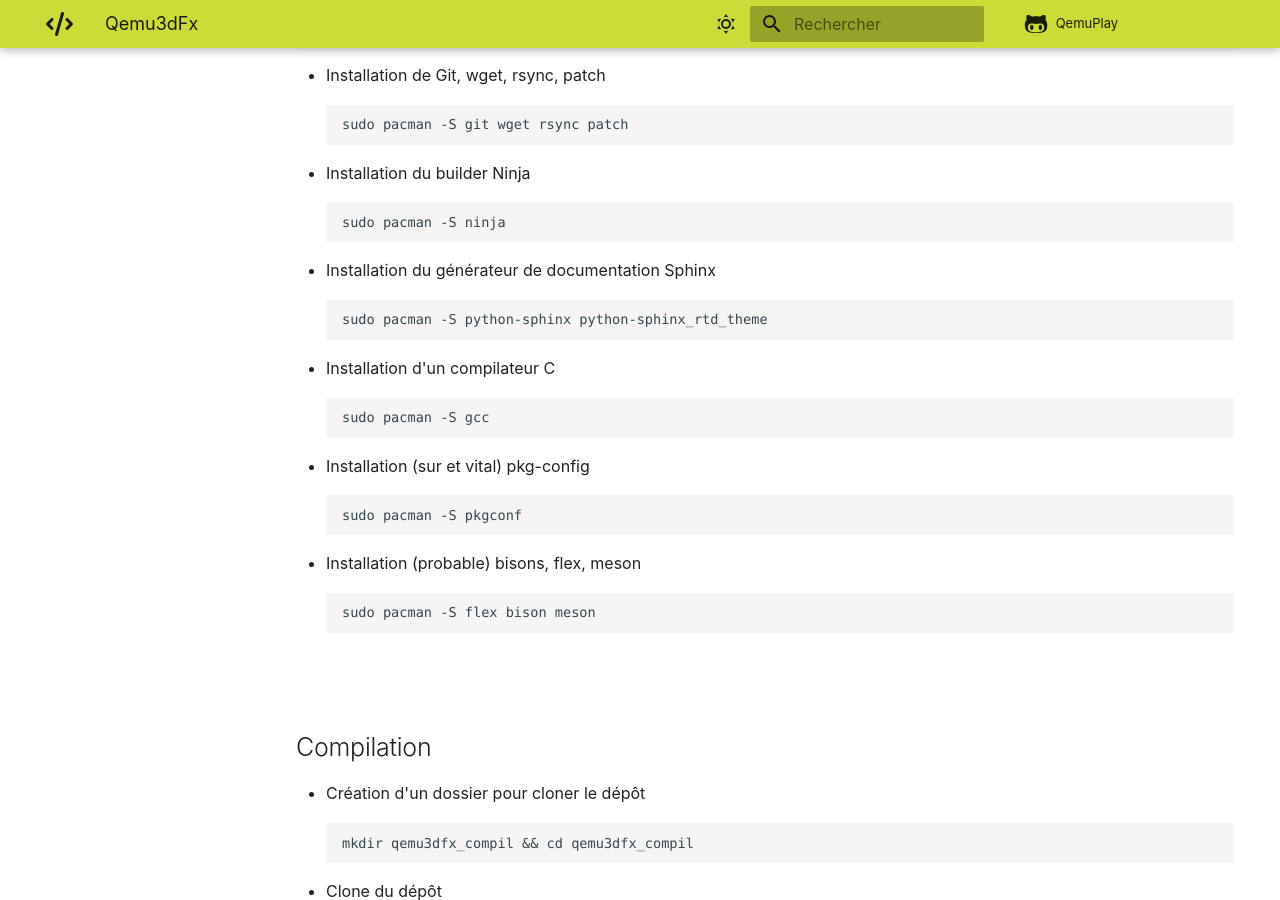
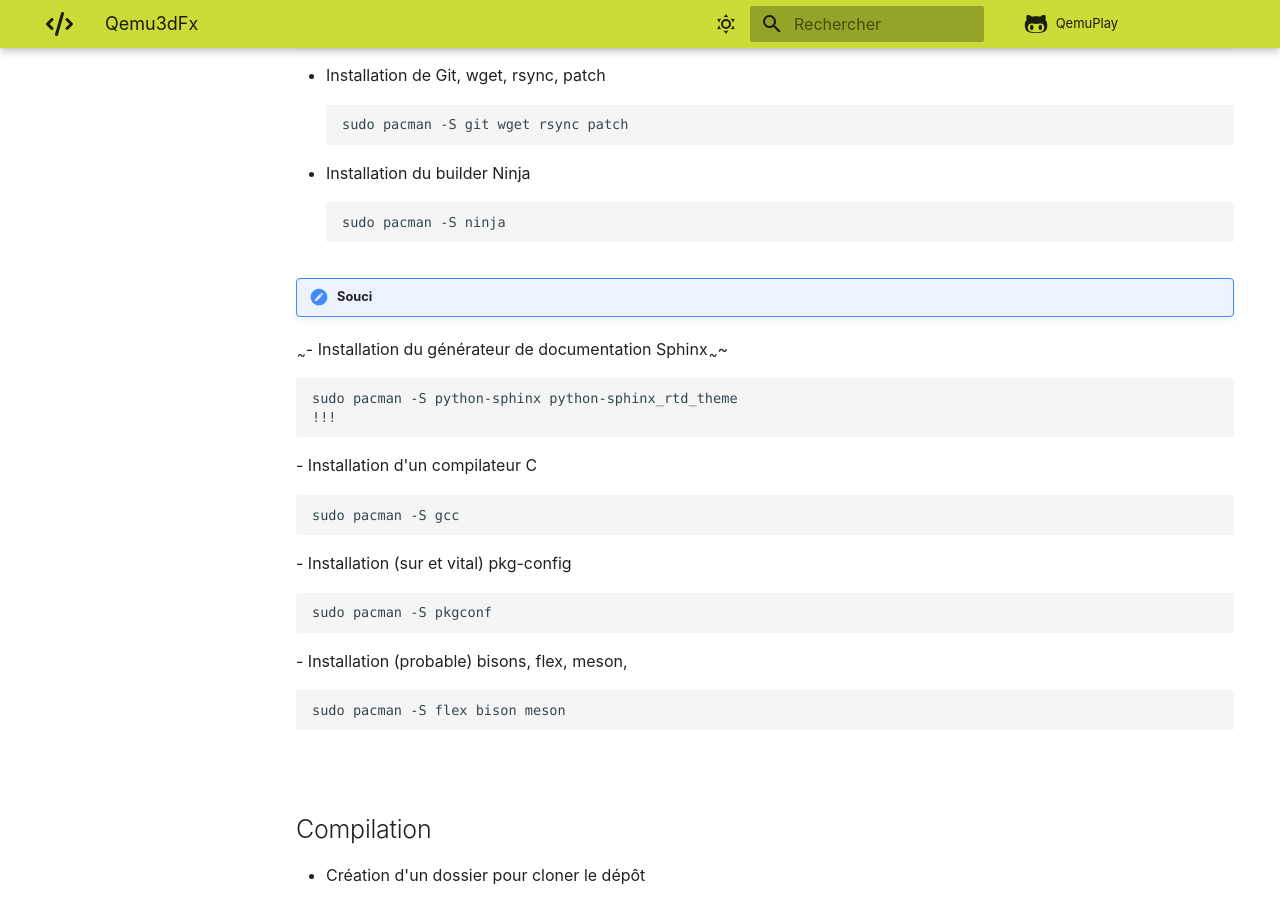
Before and after one commit to daerlnaxe/QemuPlay, an MkDocs documentation site: the page built from docs/90-developpement/Qemu3dFx.md, in a window 1280 px wide and 900 px high, scrolled down 278 px. Built offline with MkDocs 1.6.1 and Material for MkDocs 9.7.7, drawn with Linux system fonts in a browser that asks for light colours; comment, search, counter and statistics services are not loaded.

Commit message:
Update Qemu3dFx.md

````diff
--- a/docs/90-developpement/Qemu3dFx.md
+++ b/docs/90-developpement/Qemu3dFx.md
@@ -9,9 +9,11 @@ sudo pacman -S git wget rsync patch
 ```
 sudo pacman -S ninja
 ```
-- Installation du générateur de documentation Sphinx
+!!! souci à la compilation
+~~~- Installation du générateur de documentation Sphinx~~~~
 ```
 sudo pacman -S python-sphinx python-sphinx_rtd_theme
+!!!
 ```
 - Installation d'un compilateur C
 ```
@@ -21,7 +23,7 @@ sudo pacman -S gcc
 ```
 sudo pacman -S pkgconf
 ```
-- Installation (probable) bisons, flex, meson
+- Installation (probable) bisons, flex, meson,
 ```
 sudo pacman -S flex bison meson
 ```
````
